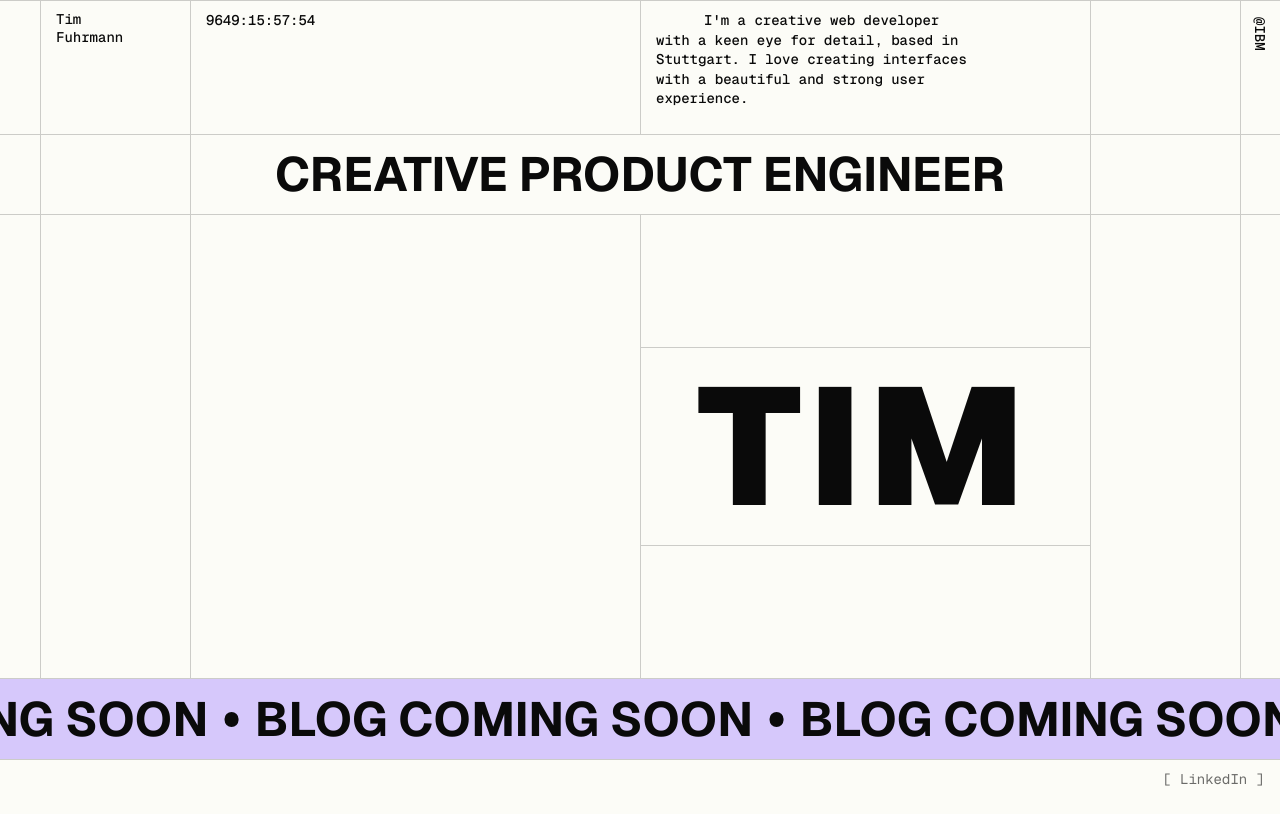
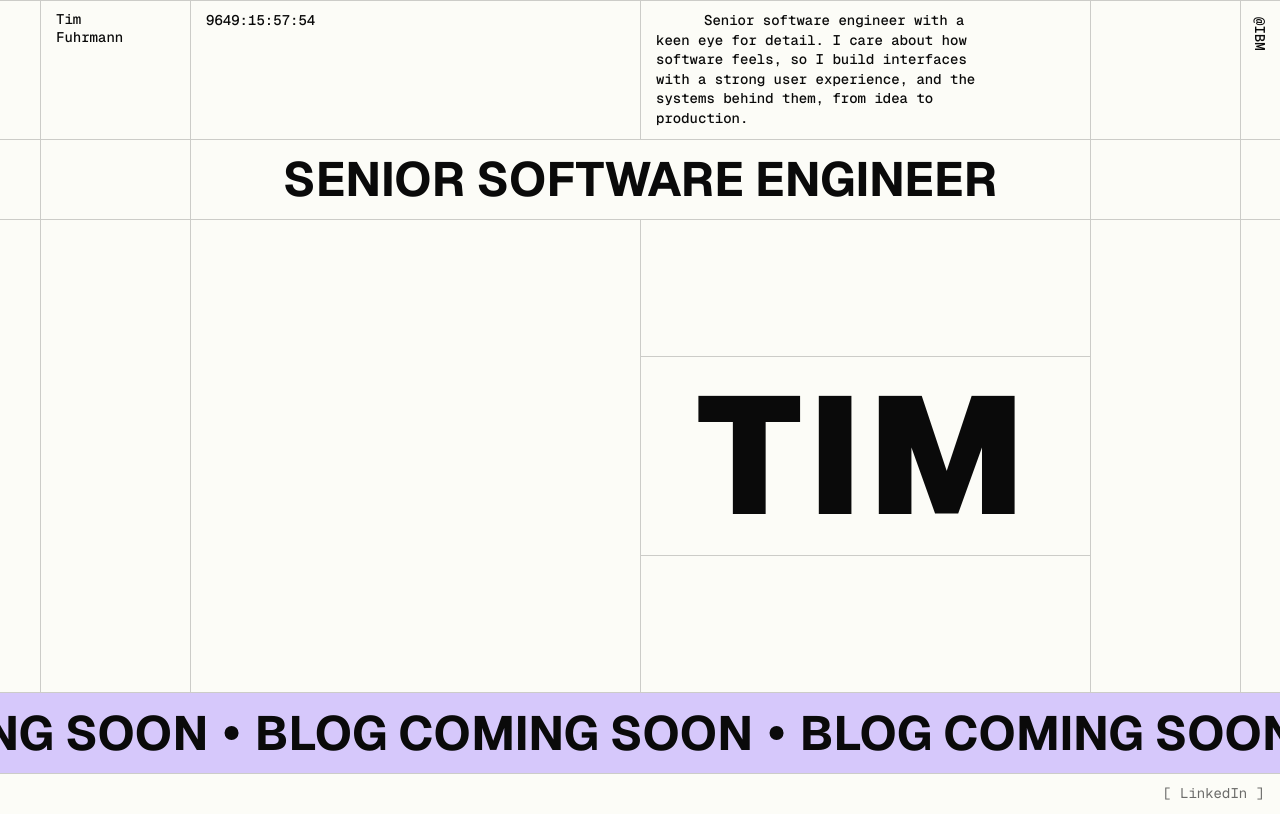
Before and after one commit to timfuhrmann/blog, a Next.js app: page / in a window 1280 px wide. Built offline with nearby package versions, Linux system fonts and the light colour scheme.

Commit message:
Update desc

```diff
--- a/src/app/(home)/components/HomeView/HomeView.module.css
+++ b/src/app/(home)/components/HomeView/HomeView.module.css
@@ -3,10 +3,6 @@
 .rows {
   grid-template-rows: auto auto 1fr auto 1fr;
 
-  @media (hover: none) {
-    border-top: 1px solid var(--color-border-0);
-  }
-
   @variant md {
     grid-template-rows: 1fr auto 1fr auto 1fr;
   }
--- a/src/app/(home)/components/HomeView/HomeView.tsx
+++ b/src/app/(home)/components/HomeView/HomeView.tsx
@@ -16,8 +16,9 @@ export function HomeView({ children }: HomeViewProps) {
         <Header
           renderIntro={
             <p className="body-md max-w-[max(20rem,50%)] indent-10 md:indent-12">
-              I&apos;m a creative web developer with a keen eye for detail, based in Stuttgart. I
-              love creating interfaces with a beautiful and strong user experience.
+              Senior software engineer with a keen eye for detail. I care about how software feels,
+              so I build interfaces with a strong user experience, and the systems behind them, from
+              idea to production.
             </p>
           }
         />
@@ -28,7 +29,7 @@ export function HomeView({ children }: HomeViewProps) {
           md={{ col: ["split-1", "split-2"] }}
           className="fluid-display-sm p-4 text-center font-bold uppercase"
         >
-          <h2>Creative Product Engineer</h2>
+          <h2>Senior Software Engineer</h2>
         </Area>
 
         <Area
--- a/src/components/Layout/Layout.module.css
+++ b/src/components/Layout/Layout.module.css
@@ -4,6 +4,10 @@
   display: grid;
   grid-template-columns: [bleed-start] auto [content-start] 1fr [content-end] auto [bleed-end];
   grid-auto-rows: min-content;
+
+  @media (hover: none) {
+    border-top: 1px solid var(--color-border-0);
+  }
 
   @variant md {
     grid-template-columns:
```
